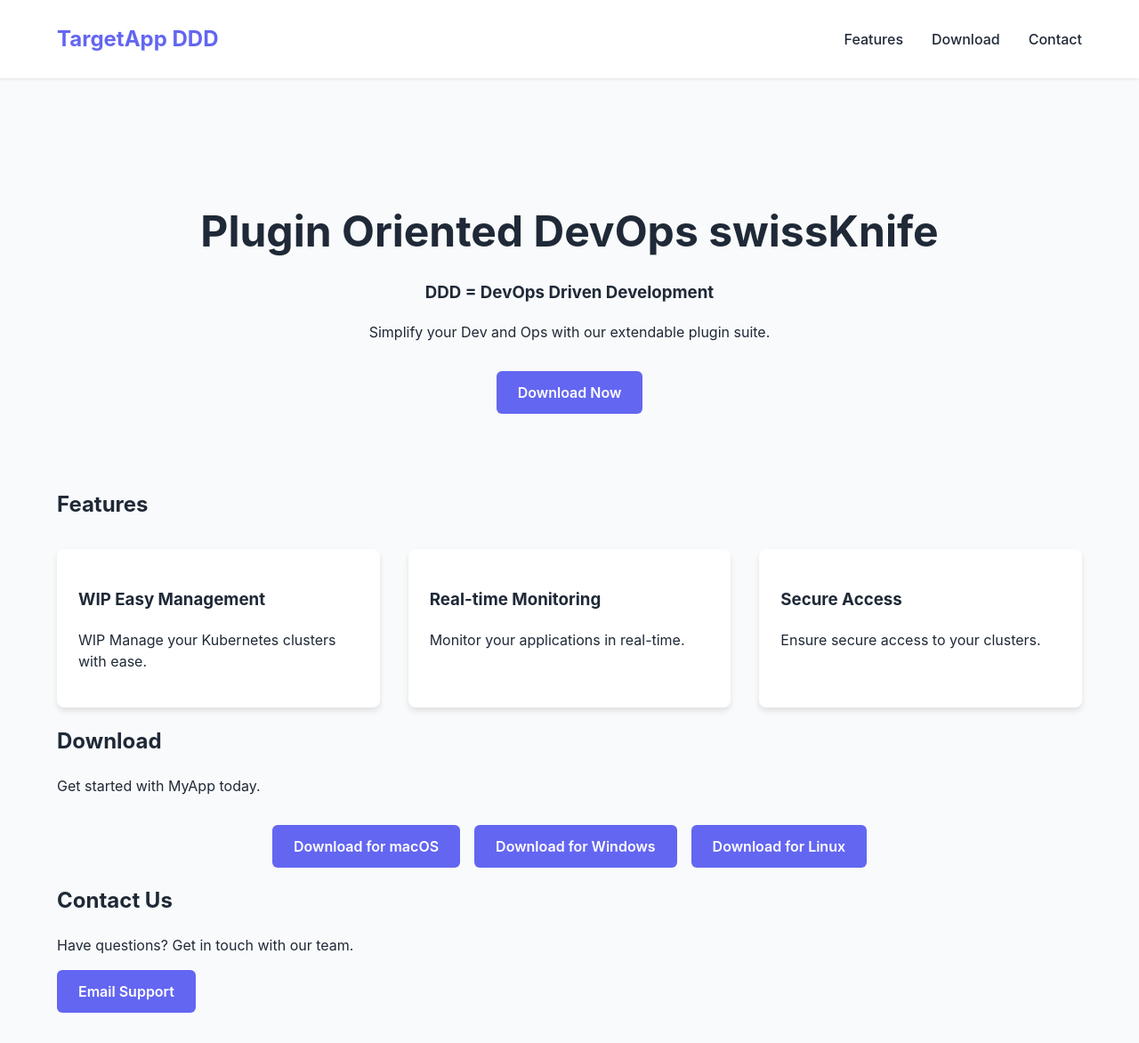
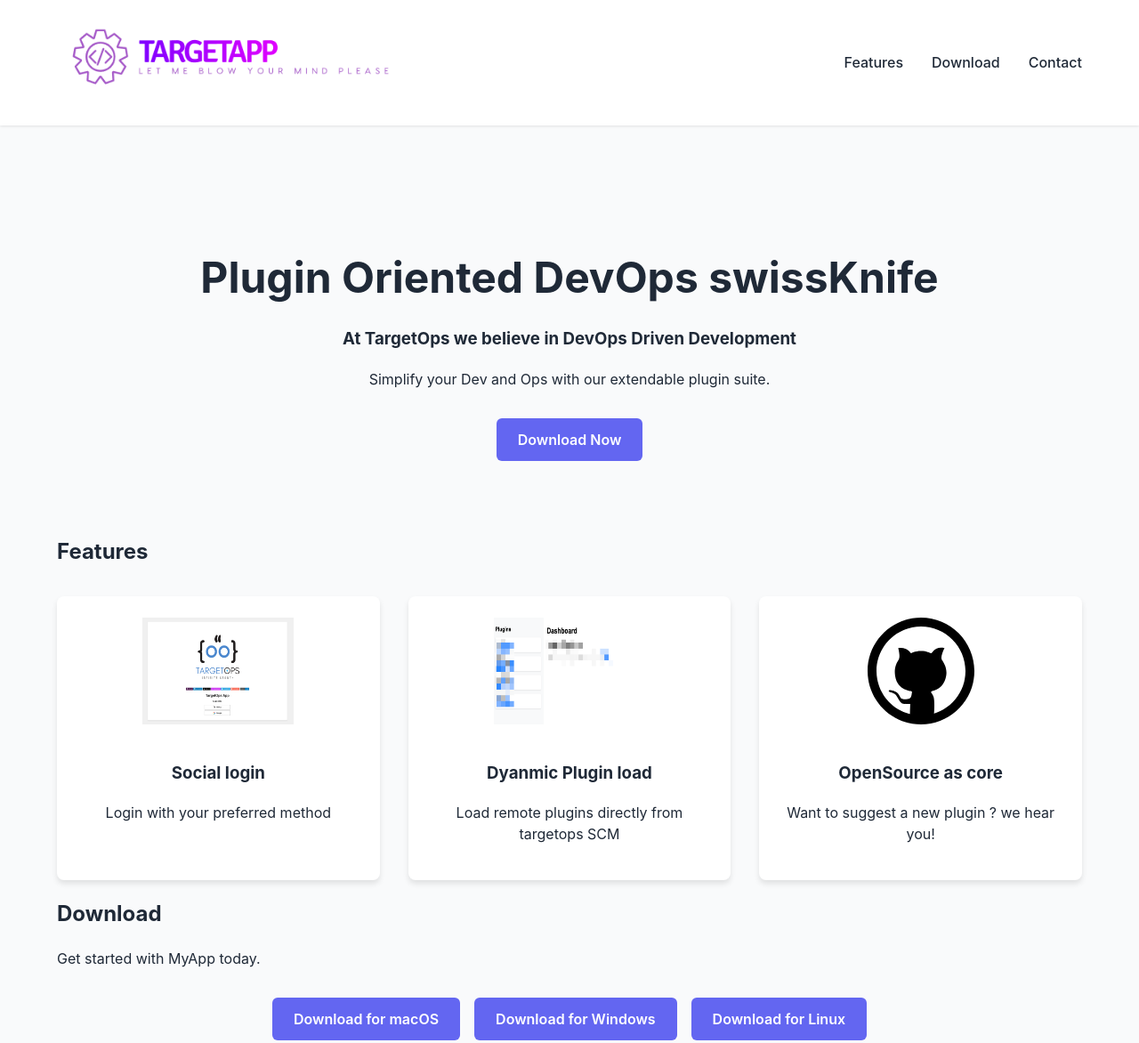
Before and after one commit to target-ops/targetApp, a plain HTML site: page index.html in a window 1280 px wide. Shown: the top 1172 px of the page at 89% size. Drawn offline with Linux system fonts and the light colour scheme.

Commit message:
add change to base

```diff
--- a/index.html
+++ b/index.html
@@ -9,7 +9,7 @@
 <body>
     <header>
         <nav>
-            <div class="logo">TargetApp DDD</div>
+            <img src="assets/image3.png" alt="Social Login Icon" class="feature-icon-main">
             <ul>
                 <li><a href="#features">Features</a></li>
                 <li><a href="#download">Download</a></li>
@@ -20,7 +20,7 @@
     <main>
         <section id="hero">
             <h1>Plugin Oriented DevOps swissKnife</h1>
-            <h3>DDD = DevOps Driven Development</h3>
+            <h3>At TargetOps we believe in DevOps Driven Development</h3>
             <p>Simplify your Dev and Ops with our extendable plugin suite.</p>
             <a href="#download" class="cta-button">Download Now</a>
         </section>
@@ -28,16 +28,19 @@
             <h2>Features</h2>
             <div class="feature-grid">
                 <div class="feature-item">
-                    <h3>WIP Easy Management</h3>
-                    <p>WIP Manage your Kubernetes clusters with ease.</p>
+                    <img src="assets/image.png" alt="Social Login Icon" class="feature-icon">
+                    <h3>Social login</h3>
+                    <p>Login with your preferred method</p>
                 </div>
                 <div class="feature-item">
-                    <h3>Real-time Monitoring</h3>
-                    <p>Monitor your applications in real-time.</p>
+                    <img src="assets/image2.png" alt="Social Login Icon" class="feature-icon">
+                    <h3>Dyanmic Plugin load</h3>
+                    <p>Load remote plugins directly from targetops SCM</p>
                 </div>
                 <div class="feature-item">
-                    <h3>Secure Access</h3>
-                    <p>Ensure secure access to your clusters.</p>
+                    <img src="assets/github.svg" alt="Social Login Icon" class="feature-icon">
+                    <h3>OpenSource as core</h3>
+                    <p>Want to suggest a new plugin ? we hear you!</p>
                 </div>
             </div>
         </section>
@@ -57,7 +60,11 @@
         </section>
     </main>
     <footer>
+        <!-- <img src="targetops.webp" alt="Social Login Icon"> -->
         <p>&copy; 2024 TargetOps. All rights reserved.</p>
+        <a href="https://target-ops.io">
+            <img src="assets/targetops.webp" alt="Social Login Icon" width="64" height="64">
+        </a>
     </footer>
 </body>
 </html>
--- a/styles.css
+++ b/styles.css
@@ -105,7 +105,22 @@ h1 {
     text-decoration: none;
     font-weight: 600;
 }
+.feature-icon {
+    width: 170px;
+    height: 120px;
+    margin-bottom: 1rem;
+}
+.feature-icon-main {
+    width: 400px;
+    margin-bottom: 1rem;
+}
 
+.feature-item {
+    display: stretch;
+    flex-direction: column;
+    align-items: center;
+    text-align: center;
+}
 footer {
     background-color: white;
     text-align: center;
```
Also changed, not shown: assets/github.svg (added), assets/image.png (added), assets/image2.png (added), assets/image3.png (added), assets/targetops.webp (added).
